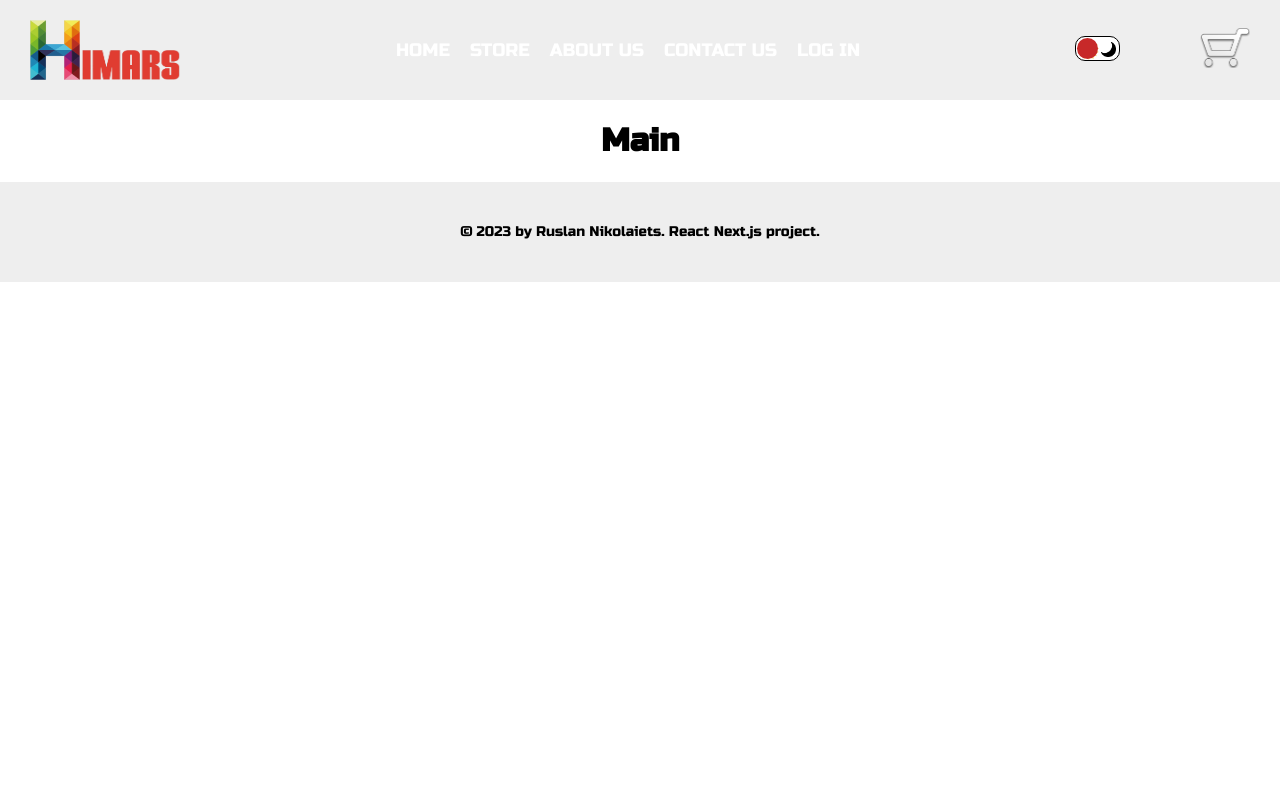
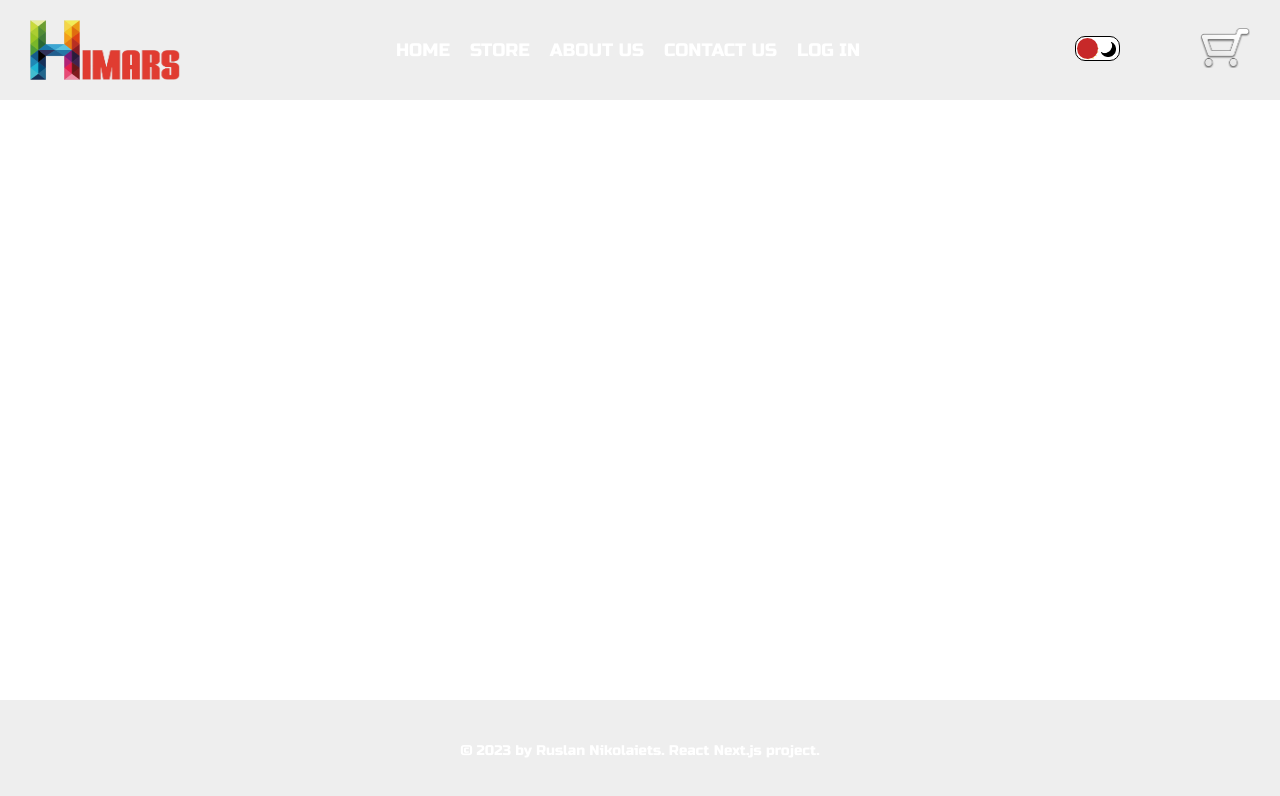
Before and after one commit to Einstein-UA/next_shop, a Next.js app: page / in a window 1280 px wide. Shown: the top 796 px of the page. Built offline with nearby package versions, Linux system fonts and the light colour scheme.

Commit message:
minor change

```diff
--- a/src/app/globals.css
+++ b/src/app/globals.css
@@ -39,7 +39,13 @@ body {
   height: 100vh;
 }
 .displayNone {
-  display: none;
+    display: flex;
+    flex-direction: column;
+    background: none;
+    color: white;
+    transition: 0.2s;
+    width: 100vw;
+    height: 100vh;
 }
 
 @media screen and (max-width: 1024px){
--- a/src/context/themeContext.tsx
+++ b/src/context/themeContext.tsx
@@ -51,7 +51,7 @@ export function ThemeProvider({ children }: any) {
 
   return (
     <ThemeContext.Provider value={{ themeData, setThemeData }}>
-      <div className={themeData !== null ? `theme${themeData ? "White" : "Dark"}` : ''}>{children}</div>
+      <div className={themeData !== null ? `theme${themeData ? "White" : "Dark"}` : 'displayNone'}>{children}</div>
     </ThemeContext.Provider>
   );
 }
```
